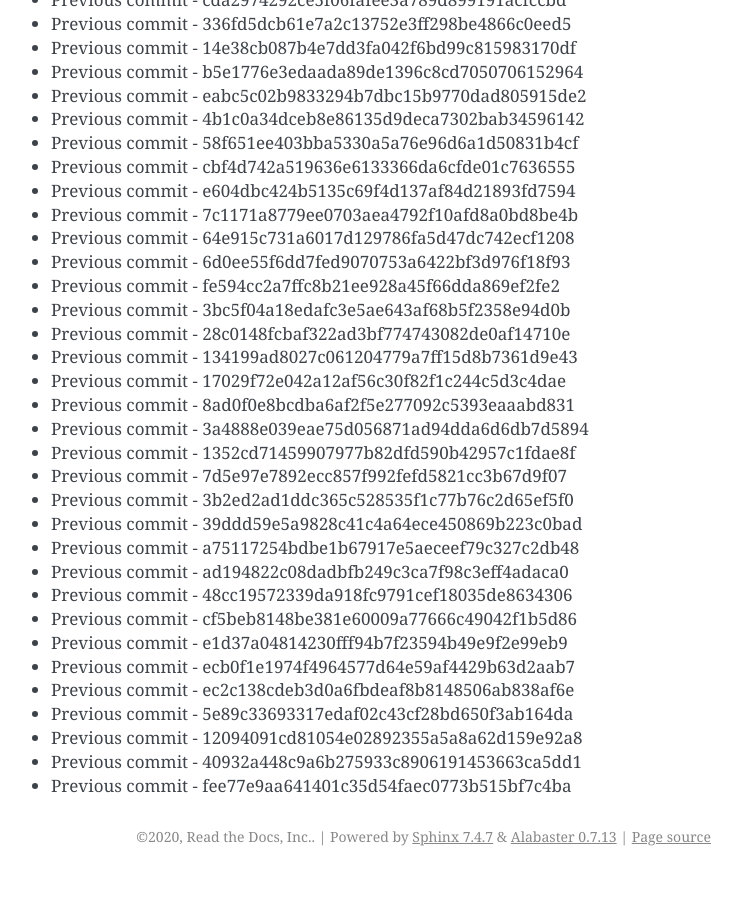
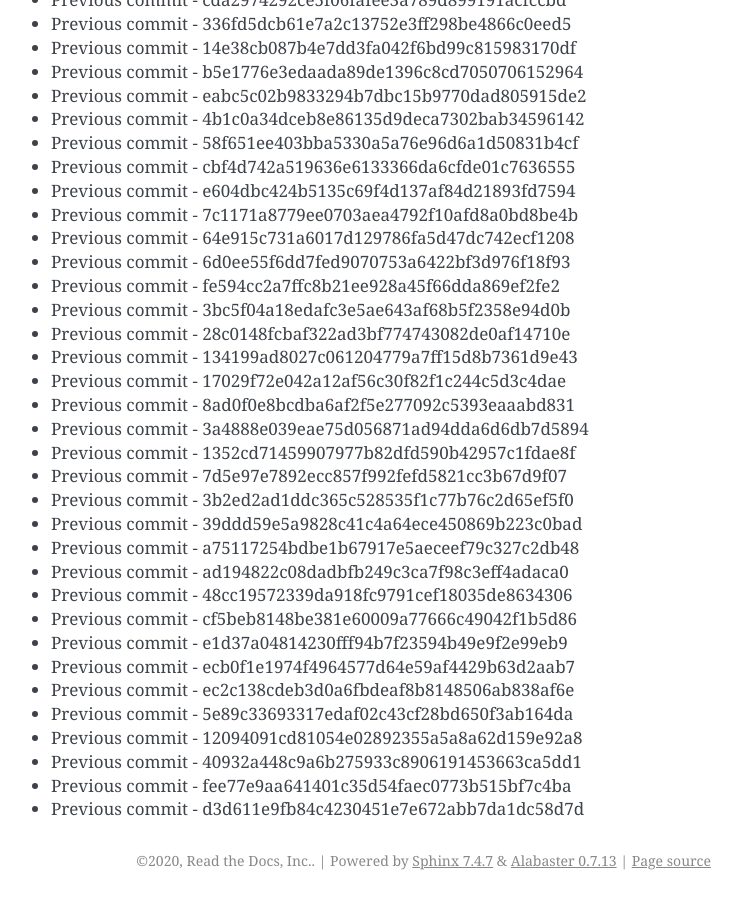
Before and after one commit to readthedocs/rtd-git-stresstest, a Sphinx documentation site: the page built from docs/updates.rst, in a window 1280 px wide and 900 px high, scrolled down 41443 px. Shown: the whole window, without its empty margins (399-1141 px from the left). Built offline with Sphinx 7.4.7, drawn with Linux system fonts in a browser that asks for light colours; before the commit the page ends 42319 px from its top, so only the background shows below that.

Commit message:
Generating commit from previous: d3d611e9fb84c4230451e7e672abb7da1dc58d7d

```diff
--- a/docs/updates.rst
+++ b/docs/updates.rst
@@ -1773,3 +1773,4 @@ It can be tested for any performance characteristics.
 * Previous commit - 12094091cd81054e02892355a5a8a62d159e92a8
 * Previous commit - 40932a448c9a6b275933c8906191453663ca5dd1
 * Previous commit - fee77e9aa641401c35d54faec0773b515bf7c4ba
+* Previous commit - d3d611e9fb84c4230451e7e672abb7da1dc58d7d
```
